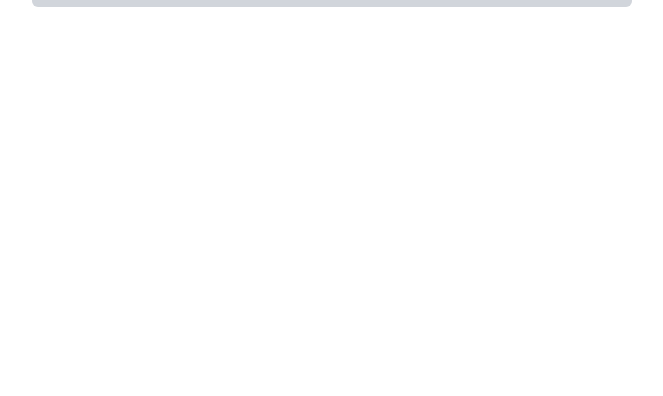
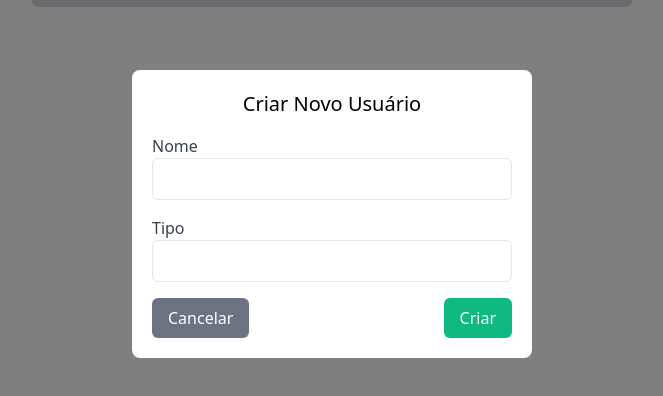
Before and after one commit to lau-ifma/react-crud, a React (Vite) app: page / in a window 1280 px wide. Both pictures are taken after a click on the button "Criar novo". Shown: the part 186-582 px from the top of the page, without its empty margins (308-971 px from the left). Built offline with nearby package versions, Linux system fonts and the light colour scheme; no server answers.

Commit message:
create modal

```diff
--- a/src/App.jsx
+++ b/src/App.jsx
@@ -2,6 +2,7 @@ import { FaEdit } from "react-icons/fa";
 import { MdDelete } from "react-icons/md";
 import { useState, useEffect } from "react";
 import axios from "axios";
+
 
 function App() {
   const backend_url = '//localhost:8080/users';
@@ -13,6 +14,16 @@ function App() {
       .catch(error => console.log(error));
   }, []);
 
+  const [modal, setModal] = useState(false);
+
+  const OpenModal = () => {
+    setModal(!modal);
+  };
+
+  const CloseModal= () => {
+    setModal(false);
+  };
+
   return (
     <>
       <h1 className='text-2xl text-center'>Gerenciamento de Usuários</h1>
@@ -21,8 +32,8 @@ function App() {
         <div className='flex justify-end mb-2'>
           <button
             className='font-semibold bg-emerald-500 hover:bg-emerald-700 text-white px-4 py-2 rounded-lg'
-          >
-            Criar novo
+            onClick={OpenModal}
+            > Criar novo
           </button>
         </div>
 
@@ -61,6 +72,42 @@ function App() {
           </tbody>
         </table>
       </div>
+
+      {modal && (
+        <div className="overlay fixed inset-0 bg-gray-800 bg-opacity-75 flex justify-center items-center">
+          <div className="bg-white p-5 rounded-lg w-[400px]">
+            <h2 className="text-xl mb-4 text-center">Criar Novo Usuário</h2>
+            <form >
+              <div className="mb-4">
+                <label className="block text-gray-700">Nome</label>
+                <input type="text" name="name" onChange="" required
+                  className="w-full px-3 py-2 border rounded-md focus:outline-none focus:ring focus:ring-emerald-500"
+                />
+              </div>
+              <div className="mb-4">
+                  <label className="block text-gray-700">Tipo</label>
+                  <input type="text" name="type" onChange="" required
+                  className="w-full px-3 py-2 border rounded-md focus:outline-none focus:ring focus:ring-emerald-500"
+                  />
+              </div>
+              <div className="flex justify-between">
+                  <button
+                    type="button" onClick={CloseModal}
+                    className="bg-gray-500 hover:bg-gray-700 text-white px-4 py-2 rounded-md"
+                  >Cancelar
+                  </button>
+
+                  <button
+                    type="submit"
+                    className="bg-emerald-500 hover:bg-emerald-700 text-white px-4 py-2 rounded-md"
+                    >Criar
+                  </button>
+              </div>
+            </form>
+          </div>
+        </div>
+      )}
+
     </>
   );
 }
--- a/src/index.css
+++ b/src/index.css
@@ -1,6 +1,16 @@
 @tailwind base;
 @tailwind components;
 @tailwind utilities;
+
+.overlay {
+  position: fixed;
+  top: 0;
+  left: 0;
+  height: 100vh;
+  width: 100%;
+  background-color: rgba(0, 0, 0, 0.5);
+  z-index: 1000;
+}
 
 /* :root {
   font-family: Inter, system-ui, Avenir, Helvetica, Arial, sans-serif;
```
